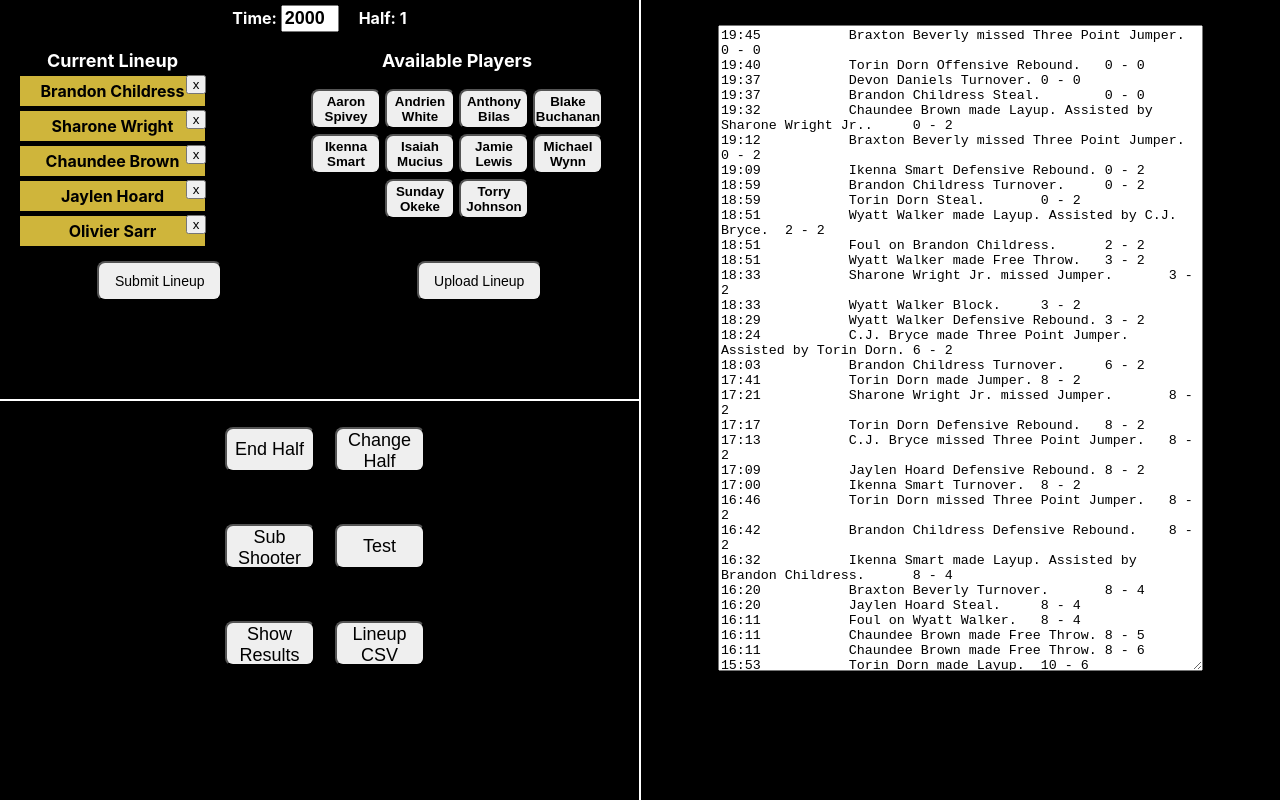
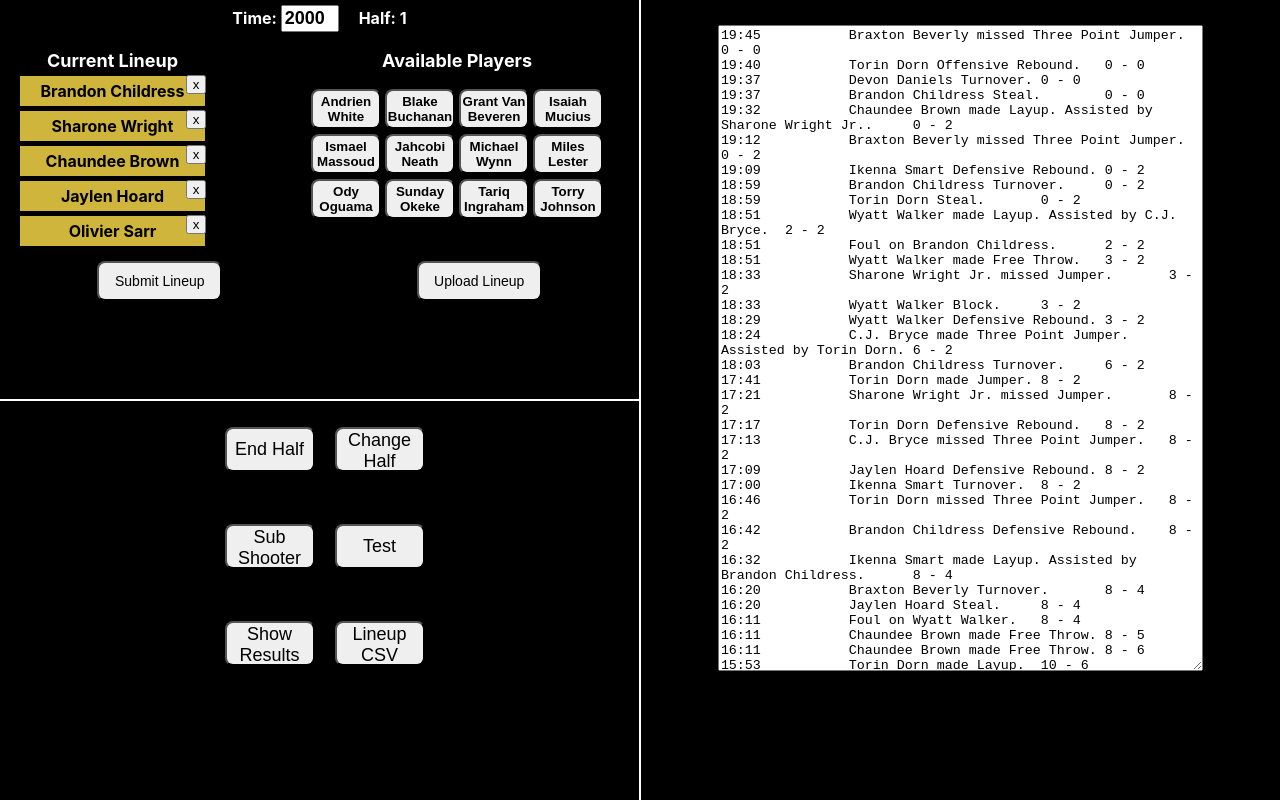
Before and after one commit to awbridgers/lineup-boxscore-tracker, a React (Create React App) app: page / in a window 1280 px wide. Built offline with nearby package versions, Linux system fonts and the light colour scheme.

Commit message:
updates roster for 2019-20

```diff
--- a/src/roster.js
+++ b/src/roster.js
@@ -2,19 +2,26 @@ let roster = [
   "Brandon Childress",
   "Isaiah Mucius",
   "Sharone Wright",
+  "Jahcobi Neath",
+  "Tariq Ingraham",
   "Torry Johnson",
-  "Jaylen Hoard",
   "Andrien White",
   "Michael Wynn",
-  "Jamie Lewis",
   "Chaundee Brown",
+  "Ismael Massoud",
+  "Olivier Sarr",
   "Blake Buchanan",
-  "Olivier Sarr",
-  "Ikenna Smart",
+  "Ody Oguama",
   "Sunday Okeke",
-  "Anthony Bilas",
-  "Aaron Spivey",
-
+  "Grant Van Beveren",
+  "Miles Lester"
 ];
 
+roster.sort((a,b)=>{
+  //sort the roster array by player's last name
+  const lastNameA = a.split(' ')
+  const lastNameB = b.split(' ')
+  return lastNameA[1].localeCompare(lastNameB[1])
+})
+
 export default roster;
```
